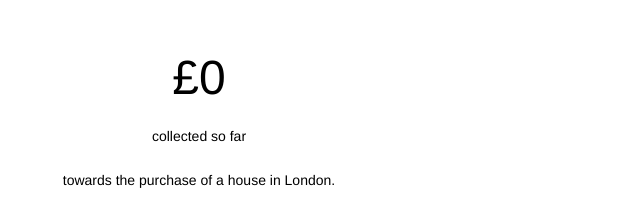
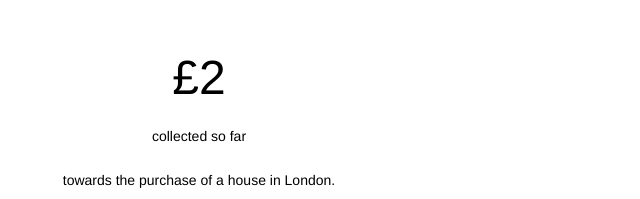
Before and after one commit to 1britishpound-byte/1britishpounds, a plain HTML site: page index.html in a window 1280 px wide. Shown: the part 148-347 px from the top of the page, 441-1081 px from the left. Drawn offline with Linux system fonts and the light colour scheme.

Commit message:
Update index.html

```diff
--- a/index.html
+++ b/index.html
@@ -106,7 +106,7 @@
 
   <div class="container">
 
-    <h1>£0</h1>
+    <h1>£2</h1>
 
     <p>
       collected so far<br><br>
```
